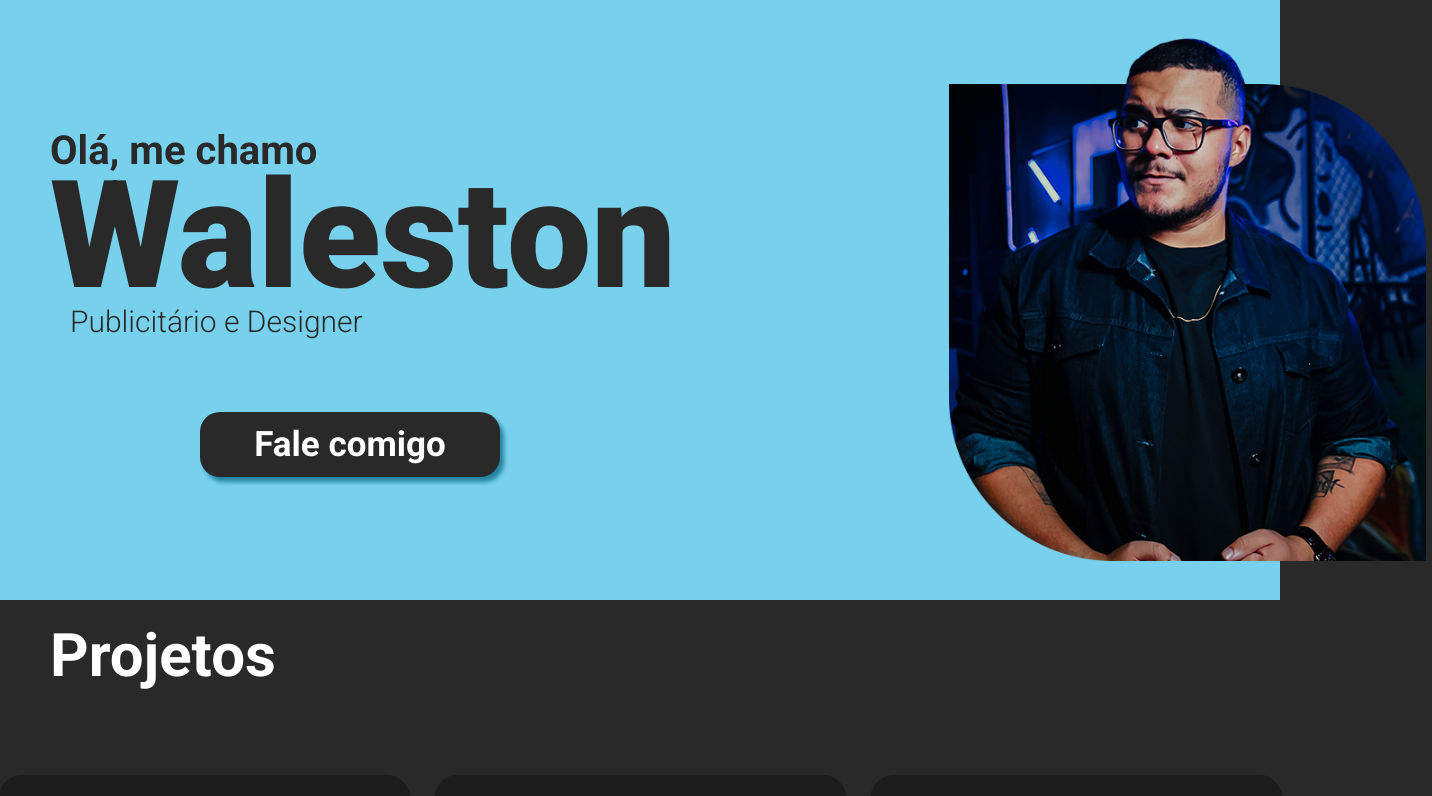
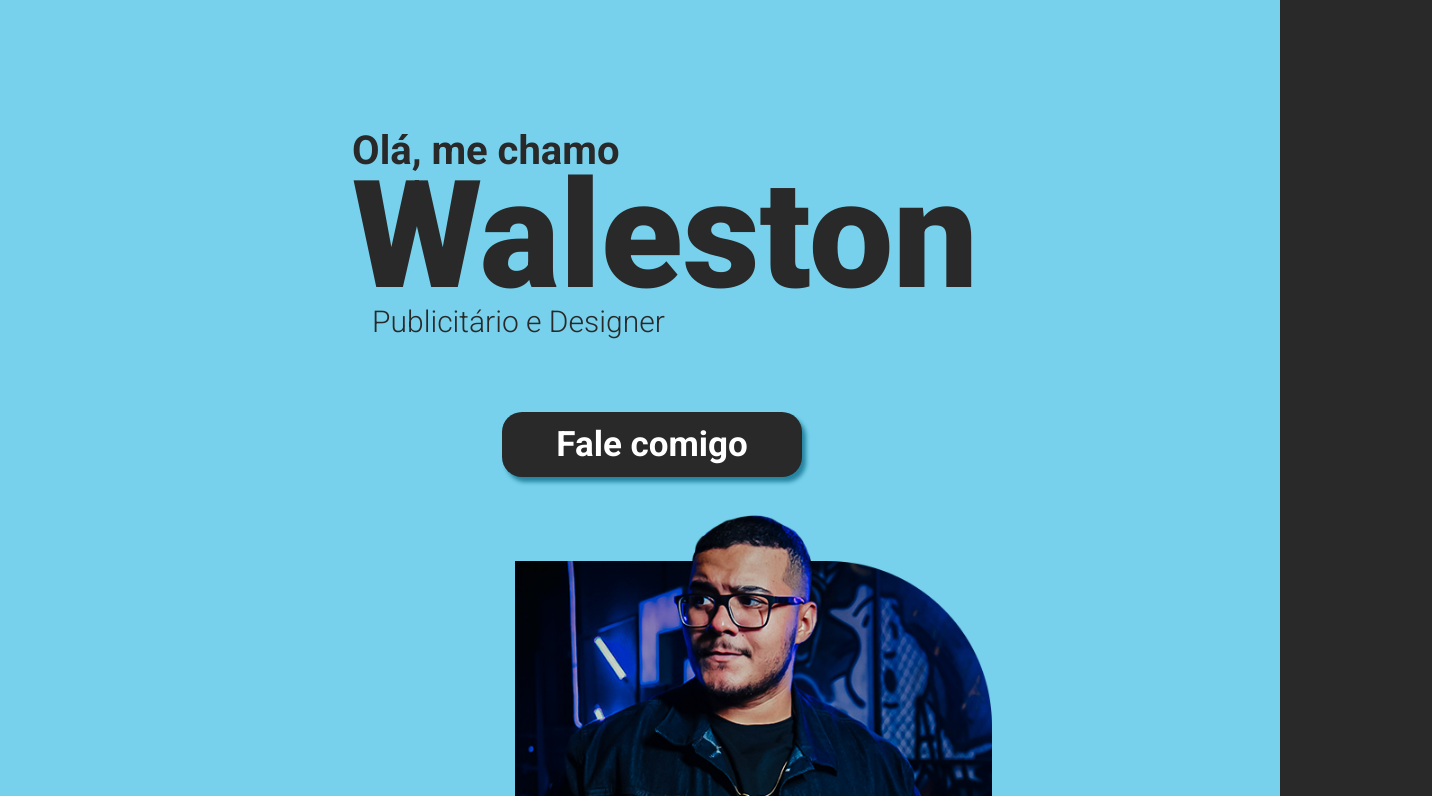
Before and after one commit to Waleston/portfolio-simples, a plain HTML site: page index.html in a window 1280 px wide. Shown: the top 796 px of the page, 1432 px wide, since content can reach past the window. Drawn offline with Linux system fonts and the light colour scheme.

Commit message:
Commit alinhamento
alinhando o projeto para melhor vizualização

```diff
--- a/style.css
+++ b/style.css
@@ -14,11 +14,15 @@ body {
 
   background-color: #77d1ec;
   display: flex;
+  flex-wrap: wrap;
+  justify-content: center;
 }
 
 .imgbanner {
   padding-left: 250px;
   transform: scale(0.9);
+  flex-wrap: wrap;
+  justify-content: center;
 }
 
 .textbanner {
```
